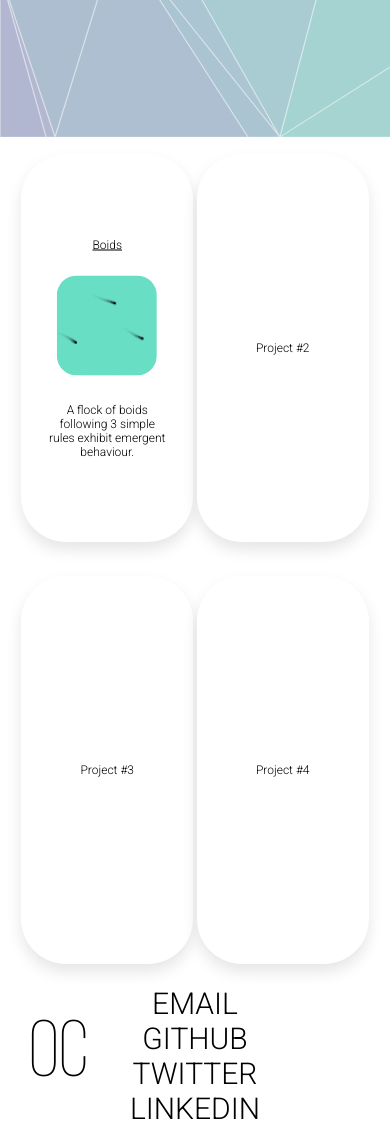
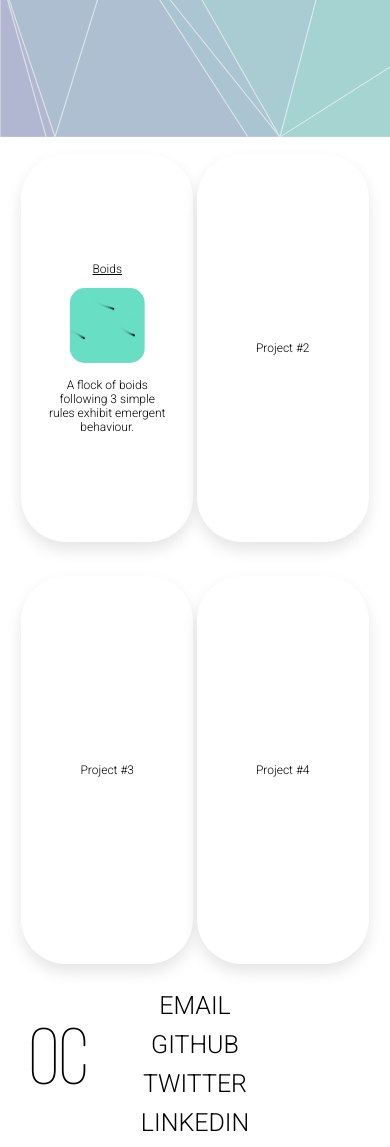
Before and after one commit to ocheal/website, a Flask app: page / in a window 390 px wide. Shown: the part 707-1854 px from the top of the page. Before the commit the page ends 1826 px from the top, so only its background shows below. Run offline with Flask 2, Linux system fonts and the light colour scheme.

Commit message:
Fixed link-item margin and made smooth scroll self contained

```diff
--- a/website/projects/boids/__init__.py
+++ b/website/projects/boids/__init__.py
@@ -19,13 +19,27 @@ from textwrap import dedent
 class Boids(Project):
     def render_html(self):
         center = "position: absolute; left: 50%; top: 50%; transform: translate(-50%, -50%)"
-        container_style = f"{center}; width: 70%; text-align: center;"
-        title_style = "text-decoration: underline"
-        image_style = "width: 100px; height: 100px; border-radius: 20px; margin: 2em 0;"
         return render_template_string(dedent(f"""\
-            <div style='{container_style}'>
-                <p style='{title_style}'>Boids</p>
-                <img style='{image_style}', src='{{{{ url_for('static', filename='images/boids.png') }}}}'>
+            <style>
+            #boids-projects-container {{
+                {center};
+                width: 70%; text-align: center;
+            }}
+            #boids-title {{
+                text-decoration: underline;
+            }}
+            #boids-image {{
+                width: 75px; height: 75px; border-radius: 15px; margin: 1em 0;
+            }}
+            @media only screen and (min-width: 768px) {{
+                #boids-image {{
+                    width: 100px; height: 100px; border-radius: 20px; margin: 2em 0;
+                }}
+            }}
+            </style>
+            <div id='boids-projects-container'>
+                <p id='boids-title'>Boids</p>
+                <img id='boids-image', src='{{{{ url_for('static', filename='images/boids.png') }}}}'>
                 <p>A flock of boids following 3 simple rules exhibit emergent behaviour.</p>
             </div>
             """))
--- a/website/static/css/style.css
+++ b/website/static/css/style.css
@@ -235,6 +235,7 @@ a {
     position: relative;
     height: 100%;
     width: 100%;
+    overflow: hidden;
 }
 
 /* -- contact -- */
@@ -246,6 +247,10 @@ a {
     left: 15%;
     text-decoration: none;
     color: black;
+}
+#contactme-links .link-item {
+    margin: 5px 0;
+    font-size: 25px;
 }
 
 @media only screen and (min-width: 768px) {
@@ -261,5 +266,6 @@ a {
         width: 50%;
         min-width: 500px;
         transform: translateY(-50%);
+        font-size: 30px;
     }
 }
--- a/website/templates/index.html
+++ b/website/templates/index.html
@@ -11,9 +11,9 @@
             <div class="section" id="home">
                 <nav>
                     <ul class="hidden-mobile flex-list" id="section-links">
-                        <li><a class="link-item h-underline" href="#home">HOME</a></li>
-                        <li><a class="link-item h-underline" href="#projects">PROJECTS</a></li>
-                        <li><a class="link-item h-underline" href="#contactme">CONTACT</a></li>
+                        <li class="link-item"><a class="h-underline" href="#home">HOME</a></li>
+                        <li class="link-item"><a class="h-underline" href="#projects">PROJECTS</a></li>
+                        <li class="link-item"><a class="h-underline" href="#contactme">CONTACT</a></li>
                     </ul>
                     <div id="navbar-toggle">
                         <svg class="" id="hamburger" viewBox="0 0 100 80" width="50" height="50">
@@ -43,10 +43,10 @@
             <div class="section" id="contactme">
                 <a class="title h-pointer" href="{{url_for('index')}}" id="title-contactme">OC</a>
                 <ul class="flex-list" id="contactme-links">
-                    <li><a class="link-item h-underline" href="mailto:oli.cheal@gmail.com">EMAIL</a></li>
-                    <li><a class="link-item h-underline" href="https://github.com/ocheal">GITHUB</a></li>
-                    <li><a class="link-item h-underline" href="https://twitter.com/OliChealF1">TWITTER</a></li>
-                    <li><a class="link-item h-underline" href="https://www.linkedin.com/in/oliver-cheal-094876150/">LINKEDIN</a></li>
+                    <li class="link-item"><a class="h-underline" href="mailto:oli.cheal@gmail.com">EMAIL</a></li>
+                    <li class="link-item"><a class="h-underline" href="https://github.com/ocheal">GITHUB</a></li>
+                    <li class="link-item"><a class="h-underline" href="https://twitter.com/OliChealF1">TWITTER</a></li>
+                    <li class="link-item"><a class="h-underline" href="https://www.linkedin.com/in/oliver-cheal-094876150/">LINKEDIN</a></li>
                 </ul>
             </div>
         </div>
@@ -55,7 +55,7 @@
                 /**
                 * Toggle the addition/removal of a class from an element
                 *
-                * @param {string/element} element_id - The element on which to add/remove the class.
+                * @param {string/element} element - The element on which to add/remove the class.
                 * @param {string} klass - The class to be added/removed.
                 * @param {bool} add - Wether to add or remove the class first.
                 * @param {bool} id - Wether the element is given as string id or not
@@ -79,7 +79,7 @@
             menu_toggle.addEventListener("click", class_add_remove("cross", "hidden", false));
             menu_toggle.addEventListener("click", class_add_remove("section-links", "hidden-mobile", false));
             menu_toggle.addEventListener("click", class_add_remove("title-home", "hidden-mobile", true));
-            menu_toggle.addEventListener("click", class_add_remove("main-container", "no-scroll", true, true));
+            menu_toggle.addEventListener("click", class_add_remove("main-container", "no-scroll", true));
             menu_toggle.addEventListener("click", () => { menu_shown = !menu_shown });
 
             var section_links = document.getElementById("section-links")
@@ -90,20 +90,20 @@
             };
         </script>
         <script>
-            function get_scroll(e) {
+            function getTopScroll(e) {
                 /* Return the top scroll of element `e` */
                 if (e.scrollTop !== undefined) return e.scrollTop;
                 return e.scrollY;
             }
-            function scroll_smoothly(amount, element, time=500) {
+            function scrollSmoothly(amount, element, time=500) {
                 element = element || window;
                 amount = Math.ceil(amount);
-                var scroll_init = get_scroll(element);
+                var scroll_init = getTopScroll(element);
                 var time_start = null;
                 window.requestAnimationFrame(function step(time_now){
                     time_start = !time_start ? time_now : time_start;
 
-                    var scrolled = (get_scroll(element) - scroll_init);
+                    var scrolled = (getTopScroll(element) - scroll_init);
                     var progress = (time_now - time_start)/time;
                     var target_scroll = (progress < 1) ? progress*amount : amount;
 
@@ -114,17 +114,33 @@
                 });
             }
 
-            (function addSmoothScroll() {
+            function getScrollParent(element, includeHidden=false, fallback=window) {
+                var style = getComputedStyle(element);
+                var excludeStaticParent = style.position === "absolute";
+                var overflowRegex = includeHidden ? /(auto|scroll|hidden)/ : /(auto|scroll)/;
+
+                if (style.position === "fixed") return fallback;
+                for (var parent = element; (parent = parent.parentElement);) {
+                    style = getComputedStyle(parent);
+                    if (excludeStaticParent && style.position === "static") {
+                        continue;
+                    }
+                    if (overflowRegex.test(style.overflow + style.overflowY + style.overflowX)) return parent;
+                }
+                return fallback;
+            }
+
+            (function smoothScrollAll() {
                 var links = document.getElementsByTagName('a');
                 for (let link of links) {
                     if (link.hash == "") return;
 
-                    let link_element = document.getElementById(link.hash.substring(1));
+                    let target = document.getElementById(link.hash.substring(1));
                     link.addEventListener("click", (event) => {
                         event.preventDefault();
-                        let scroll_element = (window.innerHeight < 768) ? window : document.getElementById("main-container");
-                        let scroll_amount = link_element.getBoundingClientRect().top;
-                        scroll_smoothly(scroll_amount, scroll_element);
+                        let scrollable = getScrollParent(target);
+                        let amount = target.getBoundingClientRect().top;
+                        scrollSmoothly(amount, scrollable);
                     });
                 }
             })();
```
